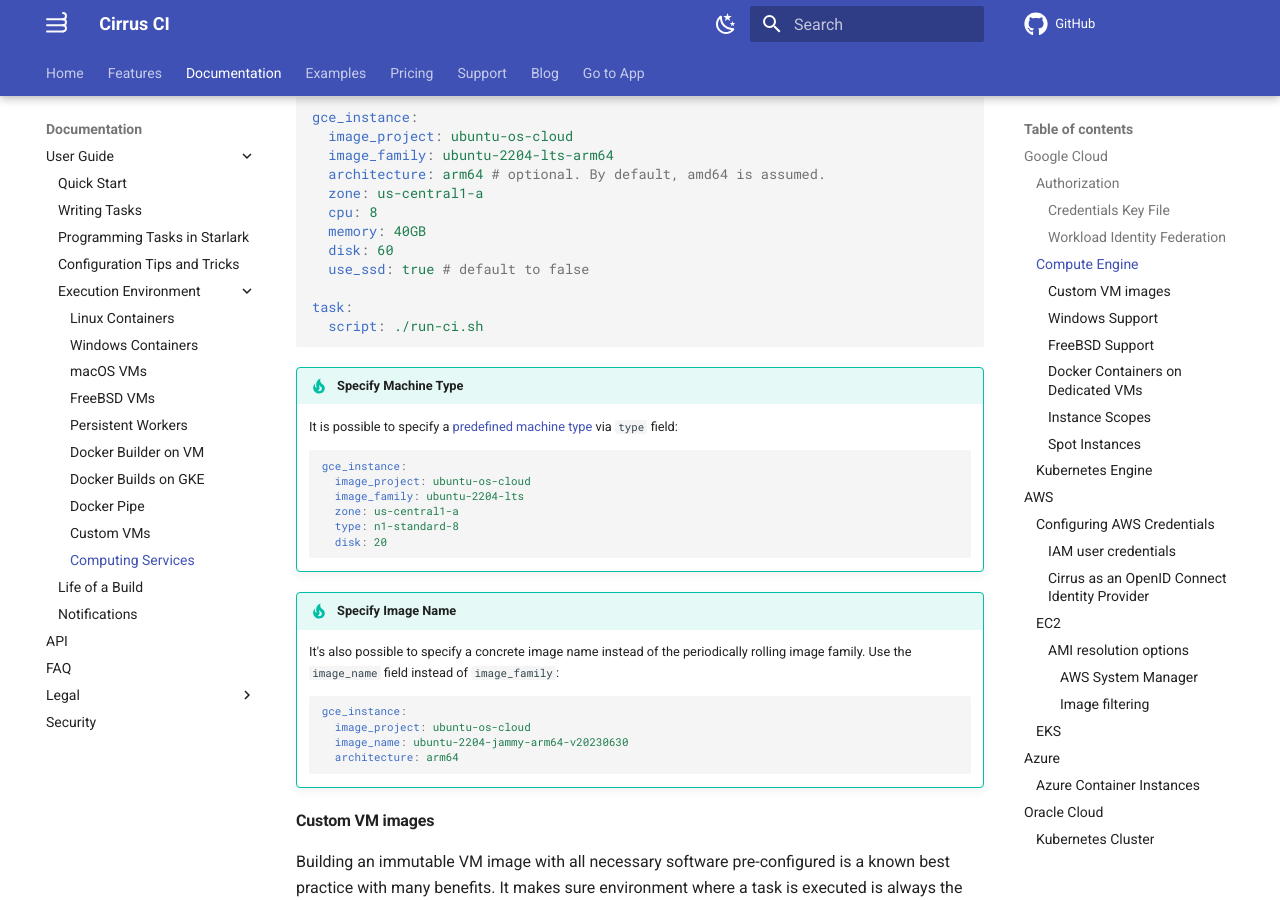
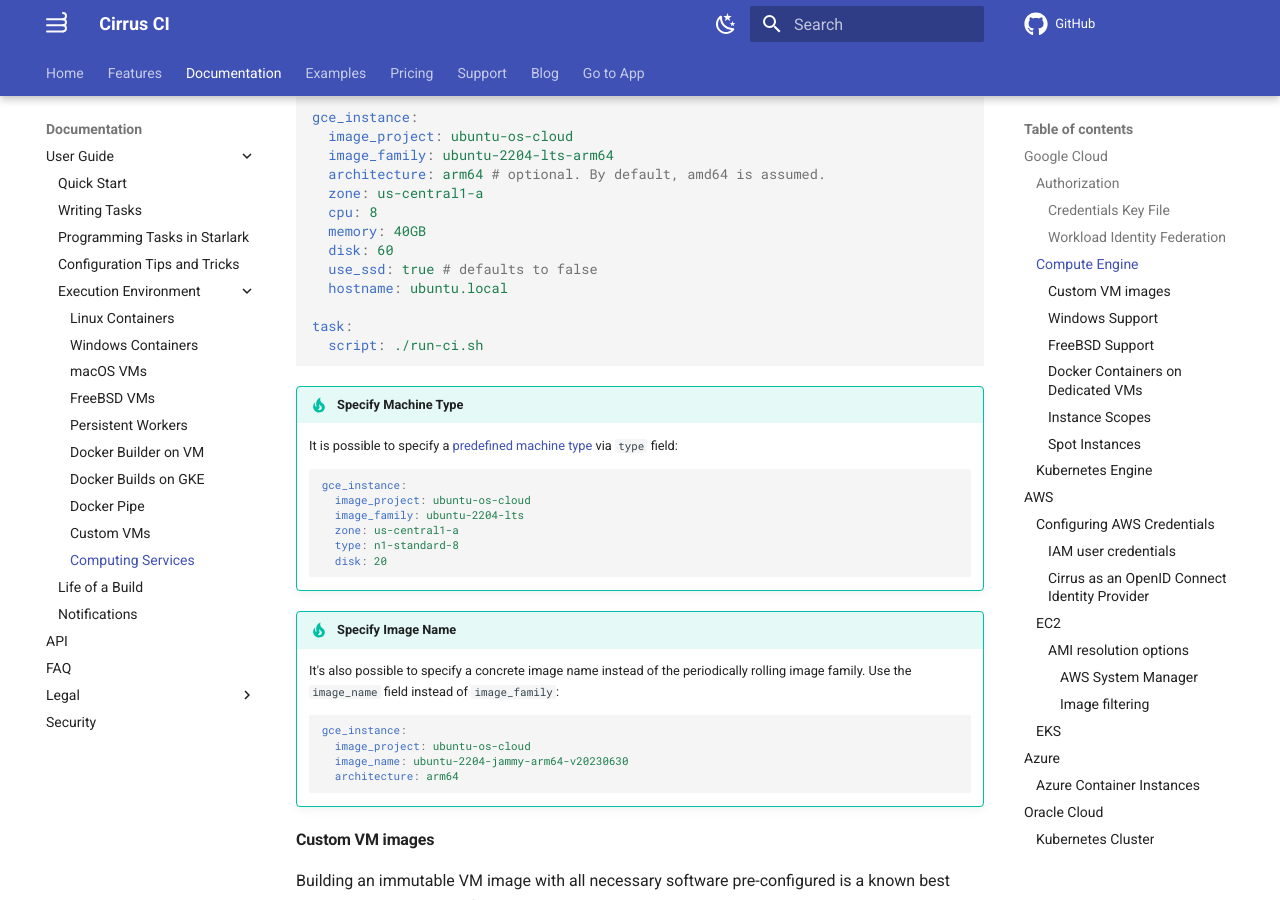
Before and after one commit to cirruslabs/cirrus-ci-docs, an MkDocs documentation site: the page built from docs/guide/supported-computing-services.md, in a window 1280 px wide and 900 px high, scrolled down 5643 px. Built offline with MkDocs 1.6.1 and Material for MkDocs 9.7.7, drawn with Linux system fonts in a browser that asks for light colours; emoji names are drawn with the system emoji font; comment, search, counter and statistics services are not loaded.

Commit message:
gce_instance: document new "hostname" field (#1309)
* gce_instance: document new "hostname" field

* .markdownlint.yml: ignore MD059

```diff
--- a/.markdownlint.yml
+++ b/.markdownlint.yml
@@ -11,3 +11,4 @@
 "MD045": false # OK not to have a description for an image
 "MD046": false # Code block style [Expected: fenced; Actual: indented]
 "MD055": false # Unexpected leading pipe "|" in tables are OK
+"MD059": false # It's OK to have non-descriptive link texts
--- a/docs/guide/supported-computing-services.md
+++ b/docs/guide/supported-computing-services.md
@@ -278,7 +278,8 @@ gce_instance:
   cpu: 8
   memory: 40GB
   disk: 60
-  use_ssd: true # default to false
+  use_ssd: true # defaults to false
+  hostname: ubuntu.local
 
 task:
   script: ./run-ci.sh
```
